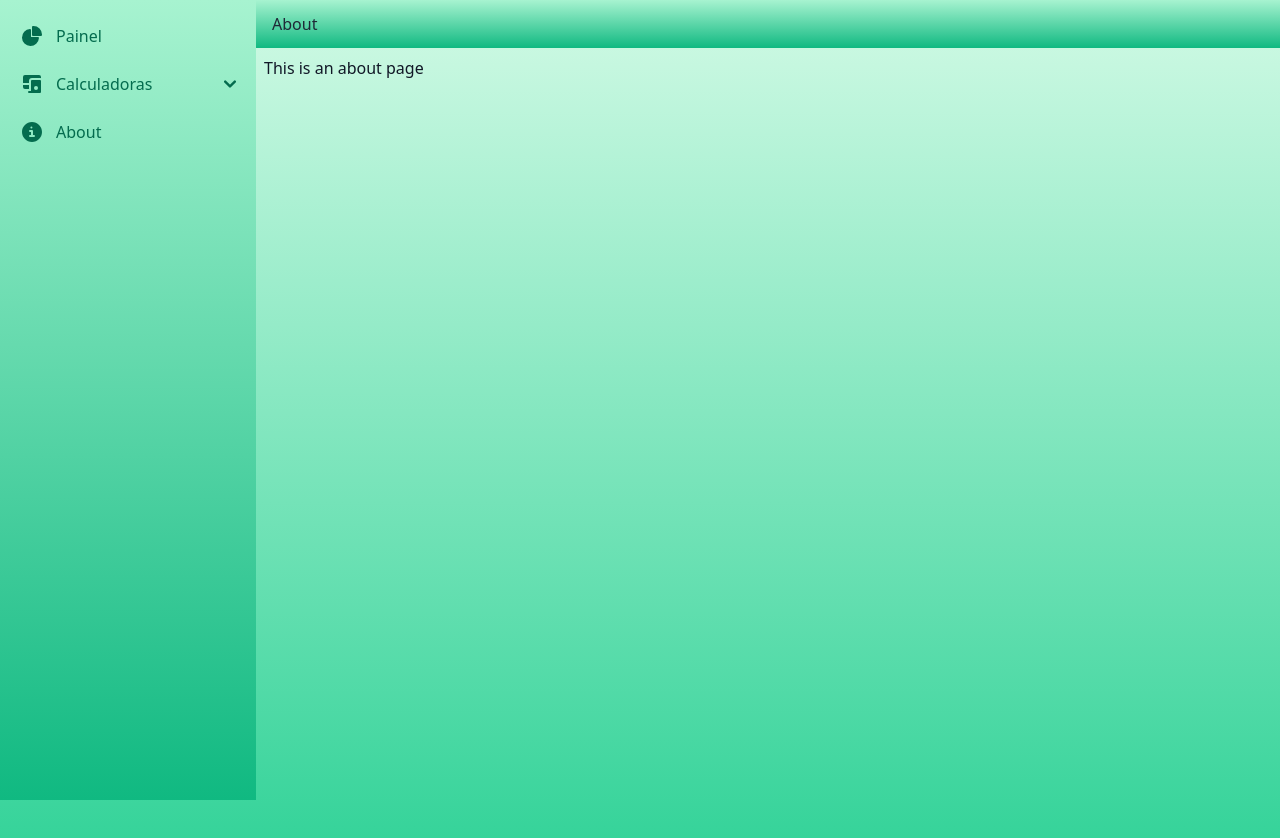
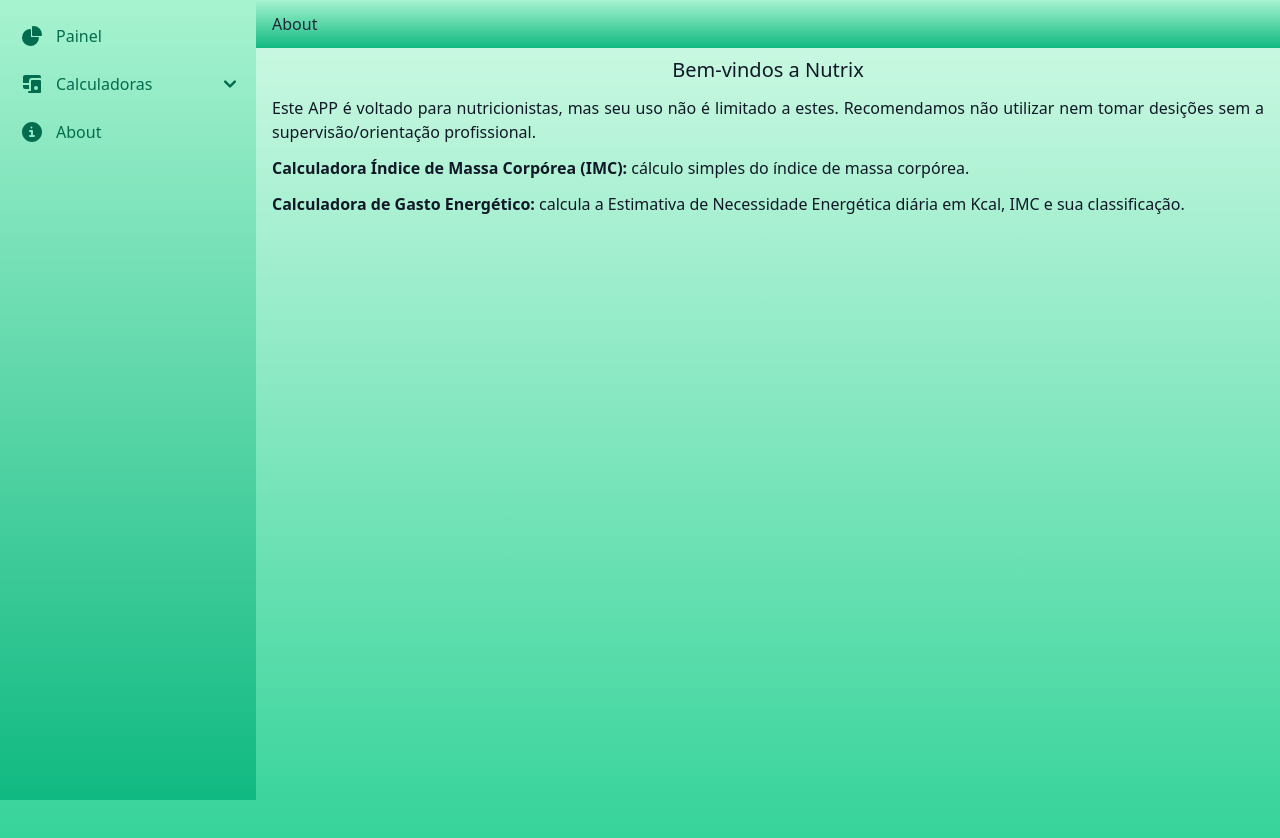
Before and after one commit to crebs86/layout_mobile, a Vue app: page /about in a window 1280 px wide. Shown: the top 838 px of the page. Built offline with nearby package versions, Linux system fonts and the light colour scheme; what vue-toast-notification would draw is missing.

Commit message:
# editado tela about

```diff
--- a/src/views/AboutView.vue
+++ b/src/views/AboutView.vue
@@ -1,3 +1,15 @@
 <template>
-  <h1>This is an about page</h1>
+  <h1 class="text-center text-xl">Bem-vindos a Nutrix</h1>
+  <p class="text-justify px-2 mt-3">
+    Este APP é voltado para nutricionistas, mas seu uso não é limitado a estes. Recomendamos não utilizar nem tomar desições sem a
+    supervisão/orientação profissional.
+  </p>
+  <p class="text-justify px-2 mt-3">
+    <span class="font-bold">Calculadora Índice de Massa Corpórea (IMC):</span> cálculo simples do índice de massa
+    corpórea.
+  </p>
+  <p class="text-justify px-2 mt-3">
+    <span class="font-bold">Calculadora de Gasto Energético:</span> calcula a Estimativa de Necessidade Energética
+    diária em Kcal, IMC e sua classificação.
+  </p>
 </template>
```
